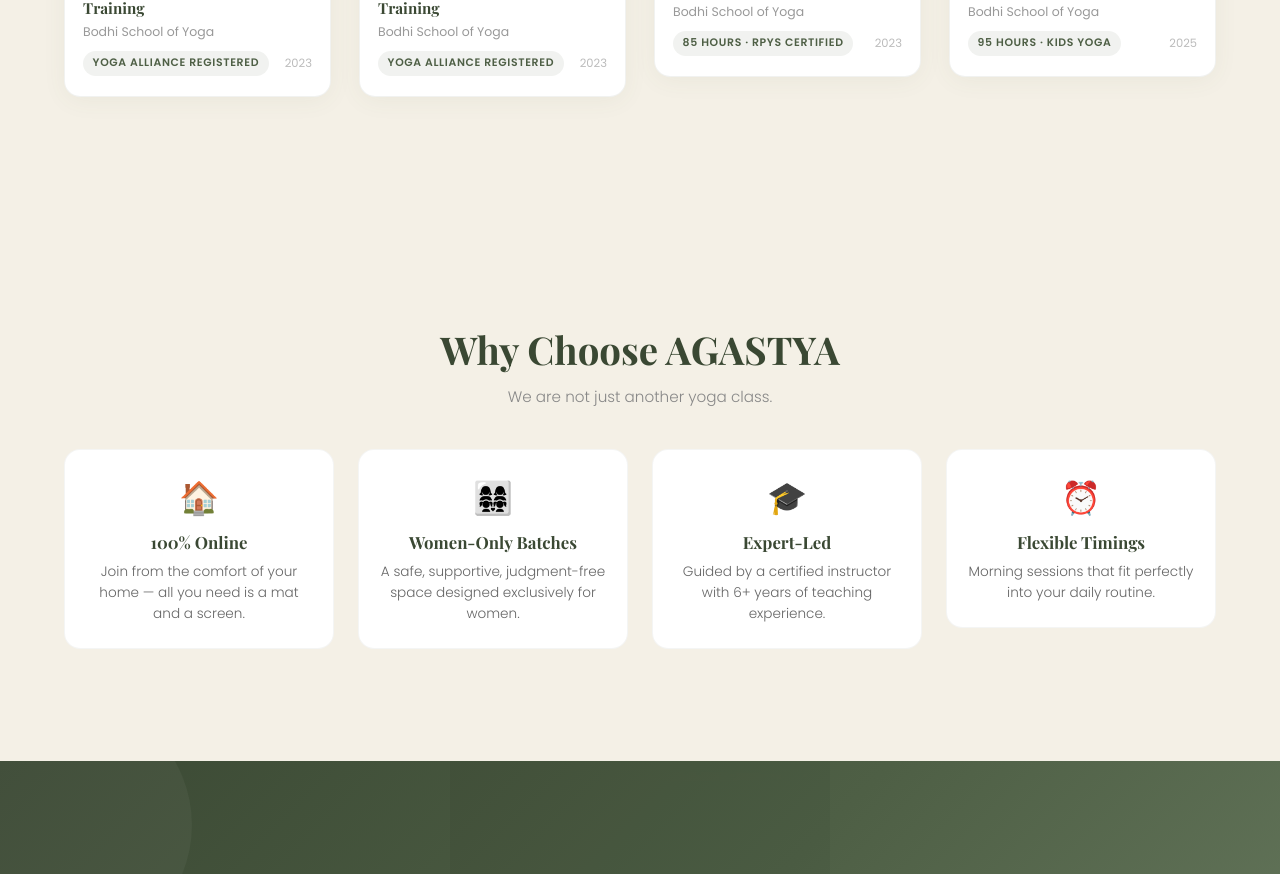
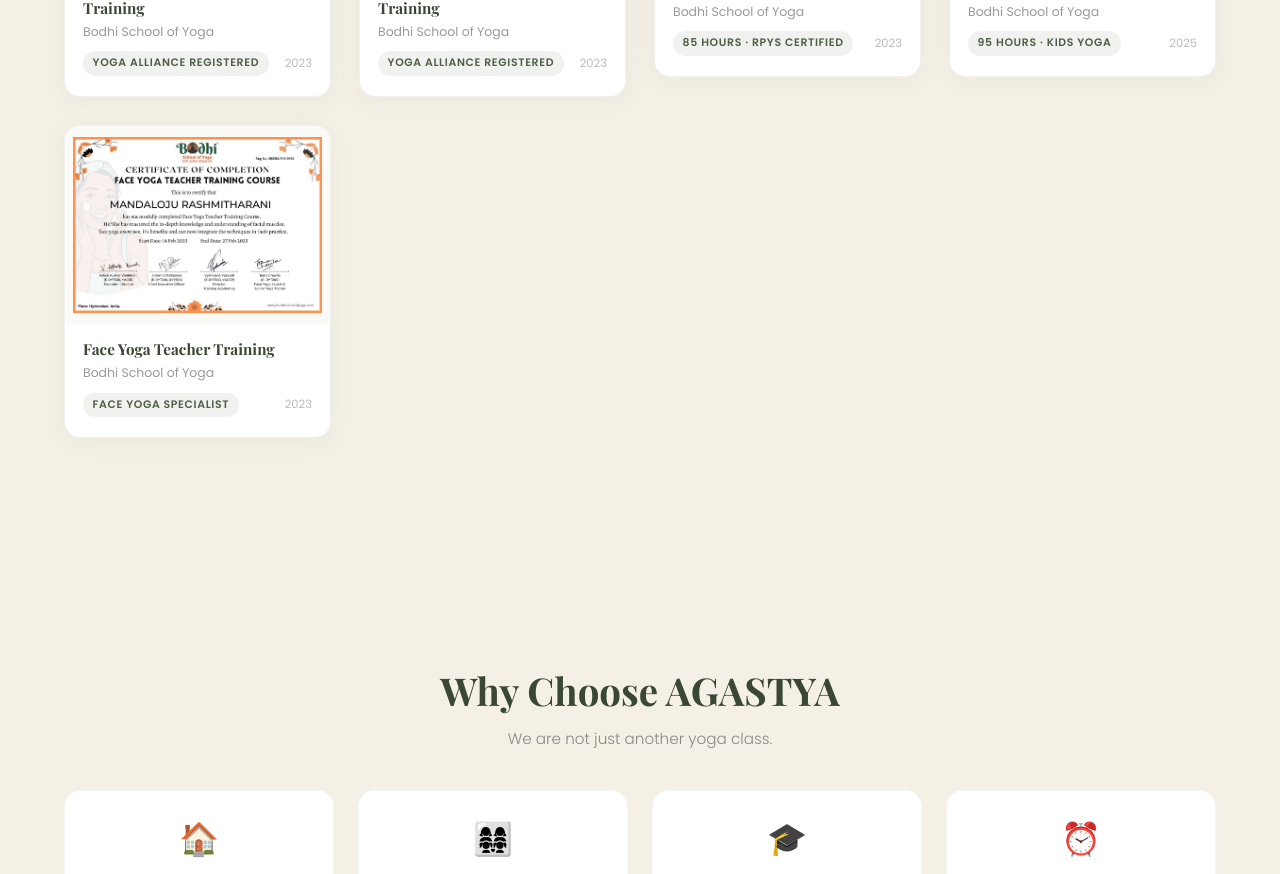
Before and after one commit to rishi181104/website_, a React (Vite) app: page / in a window 1280 px wide. Shown: the part 5080-5954 px from the top of the page. Built offline with nearby package versions, Linux system fonts and the light colour scheme.

Commit message:
navbar issue fixed

```diff
--- a/src/components/Certifications.jsx
+++ b/src/components/Certifications.jsx
@@ -5,6 +5,7 @@
 import cert300hr from "../assets/300hoursofyoga.jpg";
 import certPrenatal from "../assets/prenatalyoga.jpg";
 import certBala from "../assets/balayogacertificate.jpeg";
+import certFaceYoga from "../assets/faceyoga.jpg";
 
 const certificates = [
   {
@@ -38,6 +39,14 @@
     issuer: "Bodhi School of Yoga",
     badge: "95 Hours · Kids Yoga",
     year: "2025",
+  },
+  {
+    id: 5,
+    image: certFaceYoga,
+    title: "Face Yoga Teacher Training",
+    issuer: "Bodhi School of Yoga",
+    badge: "Face Yoga Specialist",
+    year: "2023",
   },
 ];
 
--- a/src/components/Navbar.jsx
+++ b/src/components/Navbar.jsx
@@ -218,7 +218,17 @@
                 <a
                   key={link.label}
                   href={link.href}
-                  onClick={() => setMobileOpen(false)}
+                  onClick={(e) => {
+                    e.preventDefault();
+                    setMobileOpen(false);
+                    // Delay scroll to allow menu close & body overflow reset
+                    setTimeout(() => {
+                      const target = document.querySelector(link.href);
+                      if (target) {
+                        target.scrollIntoView({ behavior: "smooth", block: "start" });
+                      }
+                    }, 350);
+                  }}
                   style={{
                     color: "#555",
                     textDecoration: "none",
```
Also changed, not shown: src/assets/faceyoga.jpg (added), 1 other file (tests, documents, lock files or other folders).
